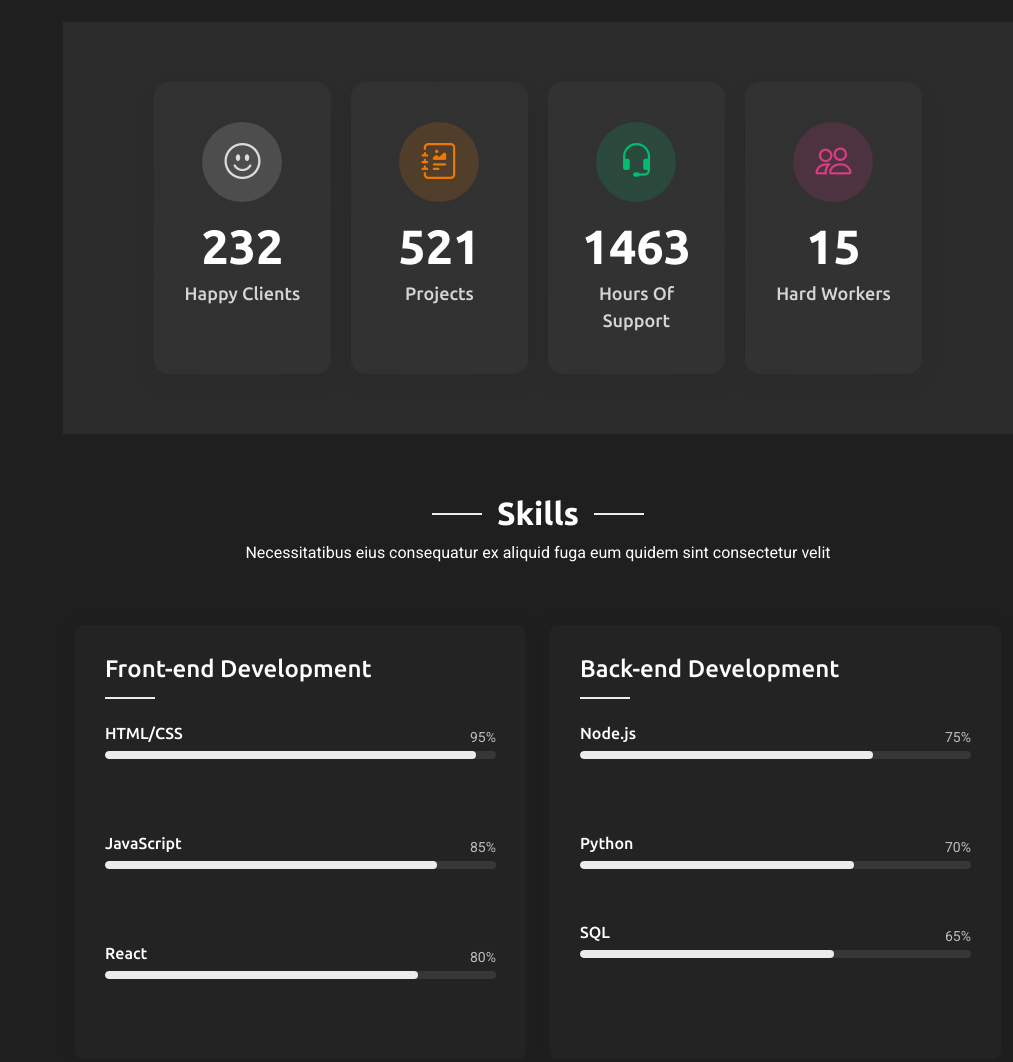
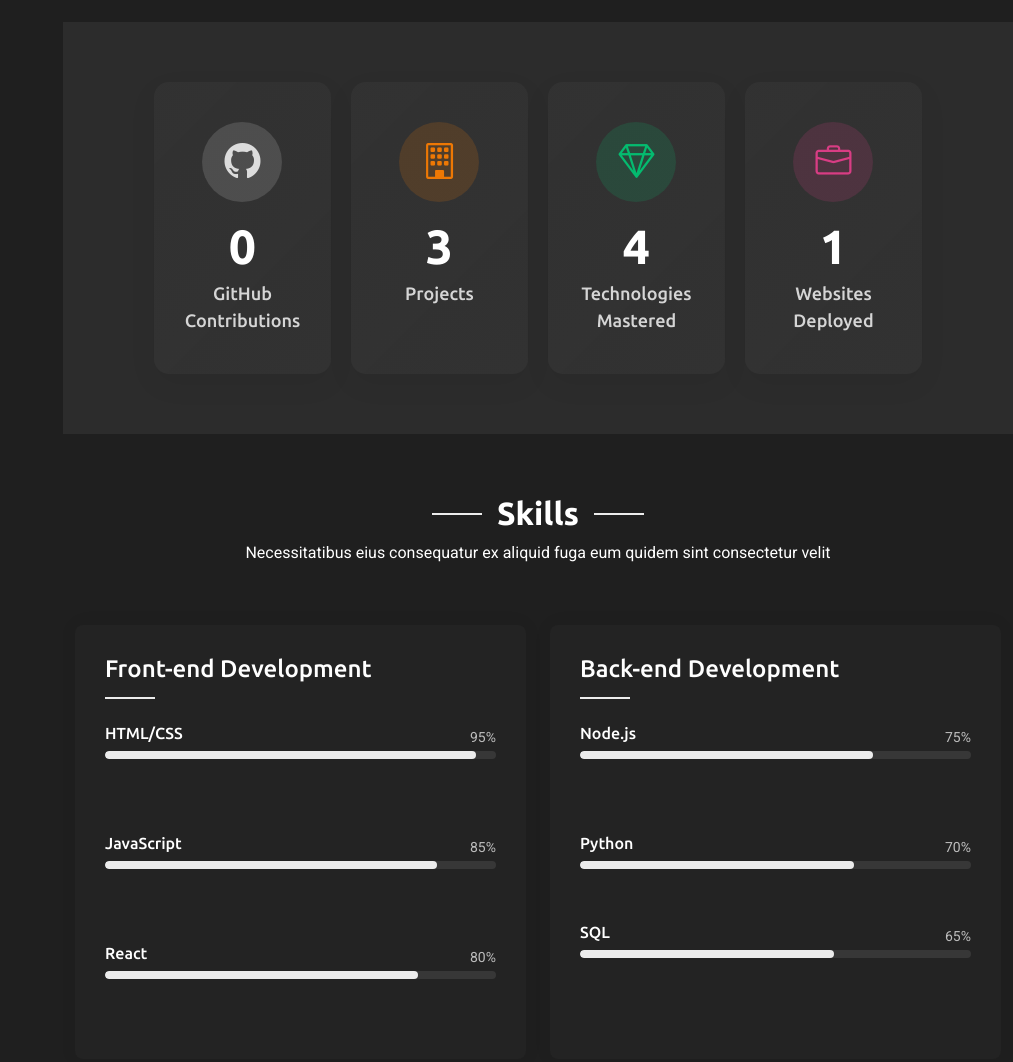
Before and after one commit to codewithayana/Portfolio, a plain HTML site: page SnapFolio/SnapFolio/index.html in a window 1280 px wide. Shown: the part 1720-2782 px from the top of the page, without its empty margins (267-1280 px from the left). Drawn offline with nearby package versions, Linux system fonts and the light colour scheme.

Commit message:
third page updated

```diff
--- a/SnapFolio/SnapFolio/index.html
+++ b/SnapFolio/SnapFolio/index.html
@@ -229,34 +229,34 @@
             <div class="stats-wrapper">
               <div class="stats-item" data-aos="zoom-in" data-aos-delay="150">
                 <div class="icon-wrapper">
-                  <i class="bi bi-emoji-smile"></i>
+                  <i class="bi bi-github"></i>
                 </div>
-                <span data-purecounter-start="0" data-purecounter-end="232" data-purecounter-duration="1" class="purecounter"></span>
-                <p>Happy Clients</p>
+                <span data-purecounter-start="0" data-purecounter-end="0" data-purecounter-duration="1" class="purecounter"></span>
+                <p>GitHub Contributions</p>
               </div><!-- End Stats Item -->
 
               <div class="stats-item" data-aos="zoom-in" data-aos-delay="200">
                 <div class="icon-wrapper">
-                  <i class="bi bi-journal-richtext"></i>
+                  <i class="bi bi-building"></i>
                 </div>
-                <span data-purecounter-start="0" data-purecounter-end="521" data-purecounter-duration="1" class="purecounter"></span>
+                <span data-purecounter-start="0" data-purecounter-end="3" data-purecounter-duration="1" class="purecounter"></span>
                 <p>Projects</p>
               </div><!-- End Stats Item -->
 
               <div class="stats-item" data-aos="zoom-in" data-aos-delay="250">
                 <div class="icon-wrapper">
-                  <i class="bi bi-headset"></i>
+                  <i class="bi bi-gem"></i>
                 </div>
-                <span data-purecounter-start="0" data-purecounter-end="1463" data-purecounter-duration="1" class="purecounter"></span>
-                <p>Hours Of Support</p>
+                <span data-purecounter-start="0" data-purecounter-end="4" data-purecounter-duration="1" class="purecounter"></span>
+                <p>Technologies Mastered</p>
               </div><!-- End Stats Item -->
 
               <div class="stats-item" data-aos="zoom-in" data-aos-delay="300">
                 <div class="icon-wrapper">
-                  <i class="bi bi-people"></i>
+                  <i class="bi bi-briefcase"></i>
                 </div>
-                <span data-purecounter-start="0" data-purecounter-end="15" data-purecounter-duration="1" class="purecounter"></span>
-                <p>Hard Workers</p>
+                <span data-purecounter-start="0" data-purecounter-end="1" data-purecounter-duration="1" class="purecounter"></span>
+                <p>Websites Deployed</p>
               </div><!-- End Stats Item -->
             </div>
           </div>
```
Also changed, not shown: SnapFolio/SnapFolio/assets/img/person/person-f-7.webp (deleted), SnapFolio/SnapFolio/assets/img/person/person-f-8.webp (deleted), SnapFolio/SnapFolio/assets/img/person/person-f-9.webp (deleted), SnapFolio/SnapFolio/assets/img/person/person-m-13.webp (deleted), SnapFolio/SnapFolio/assets/img/person/person-m-7.webp (deleted), SnapFolio/SnapFolio/assets/img/person/person-m-8.webp (deleted), SnapFolio/SnapFolio/assets/img/profile/profile-2.webp (deleted), SnapFolio/SnapFolio/assets/img/profile/profile-square-2.webp (deleted), SnapFolio/SnapFolio/assets/img/profile/profile-square-3.webp (deleted).
